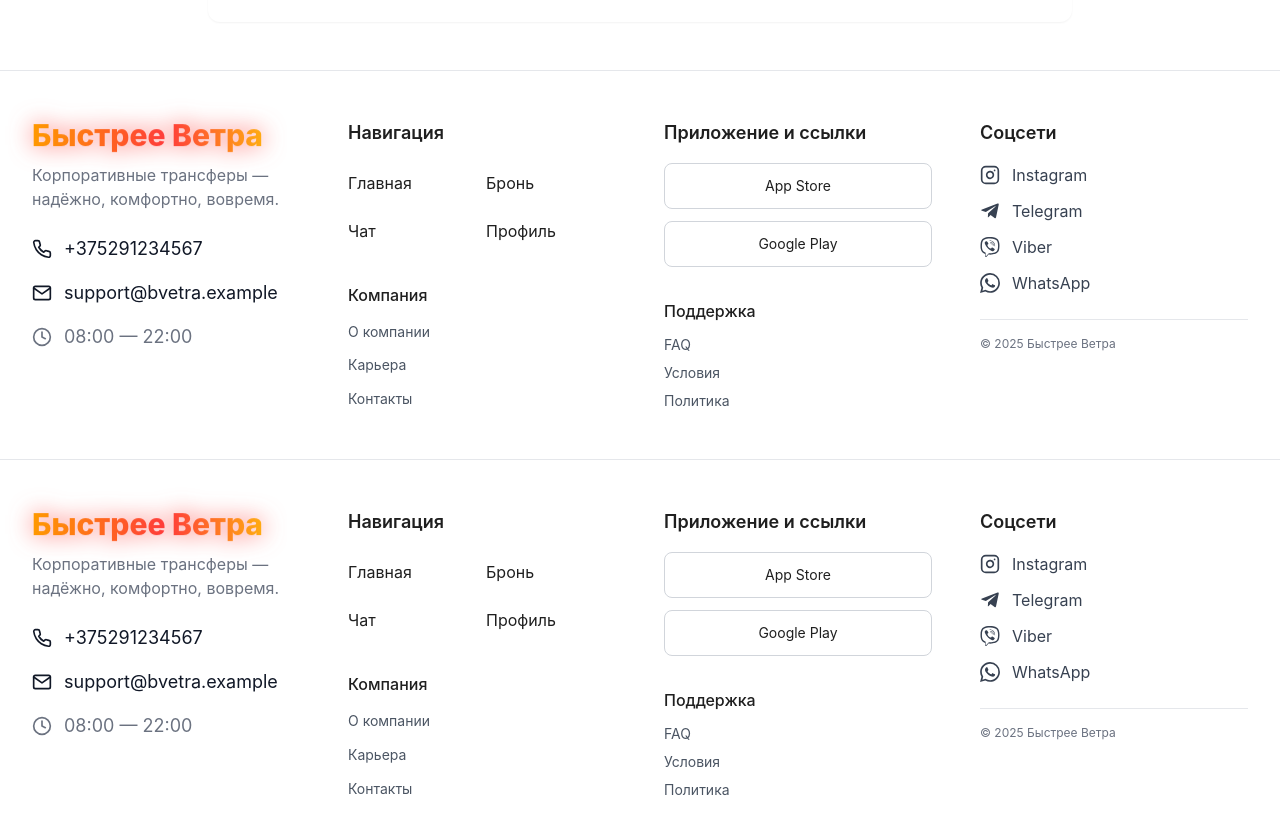
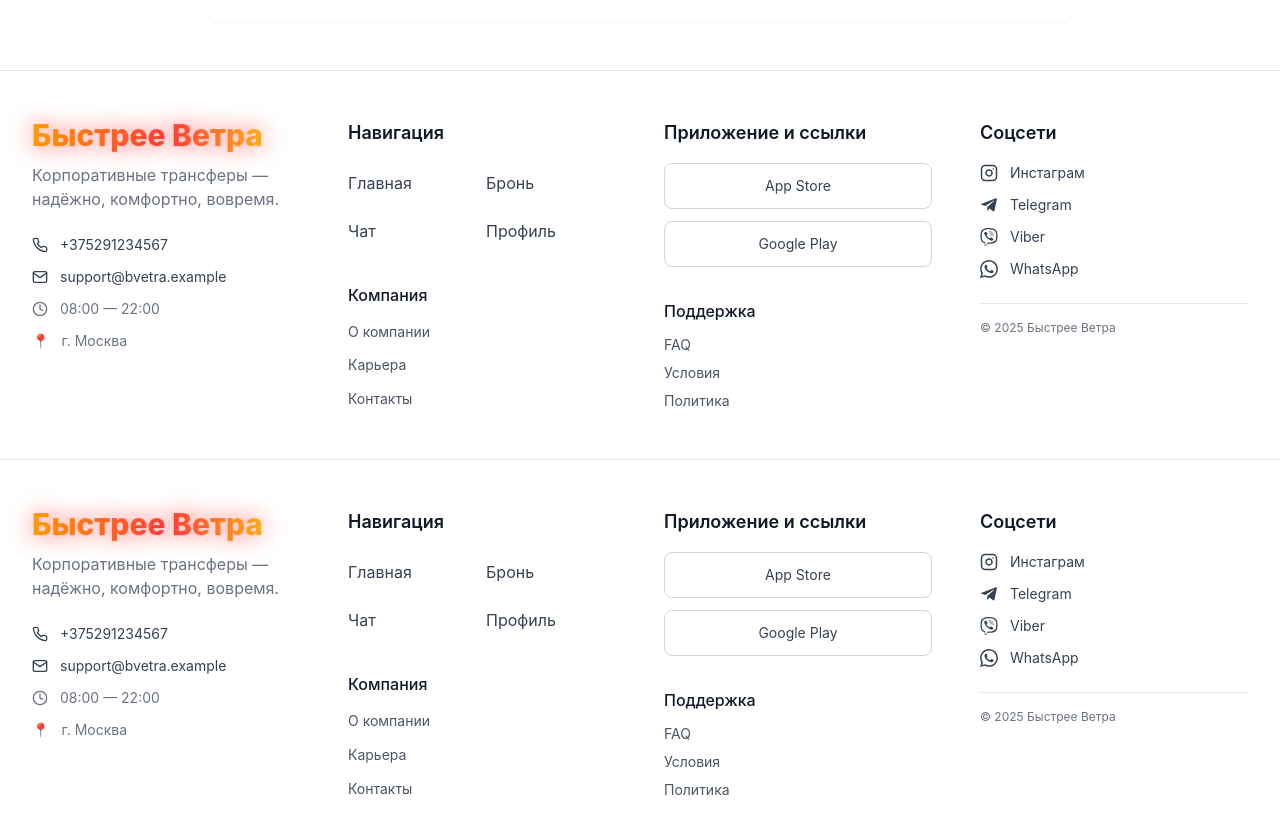
Before and after one commit to skufig/bvetra, a Next.js app: page /en/vacancies in a window 1280 px wide. Shown: the part 774-1608 px from the top of the page. Built offline with nearby package versions, Linux system fonts and the light colour scheme.

Commit message:
Update Footer.tsx

```diff
--- a/src/components/Footer.tsx
+++ b/src/components/Footer.tsx
@@ -1,6 +1,6 @@
 // src/components/Footer.tsx
 import React, { useEffect, useState } from 'react'
-import { FiPhone, FiMail, FiClock, FiInstagram } from 'react-icons/fi'
+import { FiPhone, FiMail, FiClock, FiInstagram, FiHome, FiMessageCircle, FiUser } from 'react-icons/fi'
 import { FaTelegramPlane } from 'react-icons/fa'
 import { SiViber, SiWhatsapp } from 'react-icons/si'
 import BookingModal from './BookingModal'
@@ -12,7 +12,8 @@ import BottomNav from './BottomNav'
 const CONTACT_INFO = {
   phone: '+375291234567',
   email: 'support@bvetra.example',
-  workHours: '08:00 — 22:00'
+  workHours: '08:00 — 22:00',
+  address: 'г. Москва'
 } as const
 
 const SOCIAL_LINKS = [
@@ -21,6 +22,21 @@ const SOCIAL_LINKS = [
   { icon: SiViber, name: 'Viber', href: '#' },
   { icon: SiWhatsapp, name: 'WhatsApp', href: '#' }
 ] as const
+
+const NAVIGATION_LINKS = {
+  ru: [
+    { label: 'Главная', icon: FiHome, action: 'home' },
+    { label: 'Бронь', action: 'booking' },
+    { label: 'Чат', icon: FiMessageCircle, action: 'chat' },
+    { label: 'Профиль', icon: FiUser, action: 'profile' }
+  ],
+  en: [
+    { label: 'Home', icon: FiHome, action: 'home' },
+    { label: 'Booking', action: 'booking' },
+    { label: 'Chat', icon: FiMessageCircle, action: 'chat' },
+    { label: 'Profile', icon: FiUser, action: 'profile' }
+  ]
+} as const
 
 const COMPANY_LINKS = {
   ru: ['О компании', 'Карьера', 'Контакты'],
@@ -57,11 +73,11 @@ export default function Footer({ langProp }: { langProp?: 'ru' | 'en' }) {
   const [openProfile, setOpenProfile] = useState(false)
 
   // Общие стили
-  const sectionTitle = "font-semibold mb-4 text-lg"
-  const linkStyle = "text-sm text-gray-600 hover:text-gray-900 dark:hover:text-white transition-colors"
-  const buttonStyle = "w-full text-left py-2 hover:underline transition-all"
+  const sectionTitle = "font-semibold mb-4 text-lg text-gray-900 dark:text-white"
+  const linkStyle = "text-sm text-gray-600 dark:text-gray-400 hover:text-gray-900 dark:hover:text-white transition-colors"
+  const buttonStyle = "w-full text-left py-2 hover:underline transition-all text-gray-700 dark:text-gray-300"
 
-  const handleNavigation = (action: 'home' | 'booking' | 'chat' | 'profile') => {
+  const handleNavigation = (action: string) => {
     switch (action) {
       case 'home':
         window.scrollTo({ top: 0, behavior: 'smooth' })
@@ -84,20 +100,20 @@ export default function Footer({ langProp }: { langProp?: 'ru' | 'en' }) {
         <div className="mx-auto max-w-7xl px-4 sm:px-6 lg:px-8 py-12">
           <div className="grid grid-cols-1 md:grid-cols-2 lg:grid-cols-4 gap-8 lg:gap-12">
 
-            {/* Branding & Contact */}
+            {/* Branding & Contact - ТОЛЬКО ОДИН РАЗ */}
             <div className="lg:col-span-1 space-y-6">
               <div>
-                <h2 className="font-extrabold text-2xl lg:text-3xl leading-tight text-transparent bg-clip-text fire-gradient animate-fire">
+                <h2 className="font-extrabold text-2xl lg:text-3xl leading-tight text-transparent bg-clip-text fire-gradient animate-fire mb-2">
                   Быстрее Ветра
                 </h2>
-                <p className="text-gray-500 dark:text-gray-400 mt-2 text-sm lg:text-base">
+                <p className="text-gray-500 dark:text-gray-400 text-sm lg:text-base leading-relaxed">
                   {isEn
                     ? 'Corporate transfers — reliable, comfortable, punctual.'
                     : 'Корпоративные трансферы — надёжно, комфортно, вовремя.'}
                 </p>
               </div>
 
-              <div className="space-y-4">
+              <div className="space-y-3">
                 <ContactItem
                   icon={FiPhone}
                   content={CONTACT_INFO.phone}
@@ -113,31 +129,34 @@ export default function Footer({ langProp }: { langProp?: 'ru' | 'en' }) {
                   content={CONTACT_INFO.workHours}
                   isMuted
                 />
+                <div className="flex items-center gap-3 text-gray-500 dark:text-gray-400">
+                  <span className="text-sm">📍</span>
+                  <span className="text-sm">{CONTACT_INFO.address}</span>
+                </div>
               </div>
             </div>
 
-            {/* Navigation */}
+            {/* Navigation - ТОЛЬКО ОДИН РАЗ */}
             <div className="space-y-8">
               <div>
                 <h4 className={sectionTitle}>{isEn ? 'Navigation' : 'Навигация'}</h4>
                 <div className="grid grid-cols-2 gap-2">
-                  <button onClick={() => handleNavigation('home')} className={buttonStyle}>
-                    {isEn ? 'Home' : 'Главная'}
-                  </button>
-                  <button onClick={() => handleNavigation('booking')} className={buttonStyle}>
-                    {isEn ? 'Booking' : 'Бронь'}
-                  </button>
-                  <button onClick={() => handleNavigation('chat')} className={buttonStyle}>
-                    {isEn ? 'Chat' : 'Чат'}
-                  </button>
-                  <button onClick={() => handleNavigation('profile')} className={buttonStyle}>
-                    {isEn ? 'Profile' : 'Профиль'}
-                  </button>
+                  {NAVIGATION_LINKS[lang].map((item, index) => (
+                    <button
+                      key={index}
+                      onClick={() => handleNavigation(item.action)}
+                      className={buttonStyle}
+                    >
+                      {item.label}
+                    </button>
+                  ))}
                 </div>
               </div>
 
               <div>
-                <h5 className="font-medium mb-3">{isEn ? 'Company' : 'Компания'}</h5>
+                <h5 className="font-medium mb-3 text-gray-900 dark:text-white">
+                  {isEn ? 'Company' : 'Компания'}
+                </h5>
                 <ul className="space-y-2">
                   {COMPANY_LINKS[lang].map((link, index) => (
                     <li key={index}>
@@ -148,22 +167,24 @@ export default function Footer({ langProp }: { langProp?: 'ru' | 'en' }) {
               </div>
             </div>
 
-            {/* App & Support */}
+            {/* App & Support - ТОЛЬКО ОДИН РАЗ */}
             <div className="space-y-8">
               <div>
                 <h4 className={sectionTitle}>{isEn ? 'App & Links' : 'Приложение и ссылки'}</h4>
                 <div className="flex flex-col gap-3 max-w-xs">
-                  <button className="px-4 py-3 rounded-lg border border-gray-300 dark:border-gray-600 hover:border-gray-400 dark:hover:border-gray-500 transition-colors text-sm">
+                  <button className="px-4 py-3 rounded-lg border border-gray-300 dark:border-gray-600 hover:border-gray-400 dark:hover:border-gray-500 transition-colors text-sm text-gray-700 dark:text-gray-300 hover:bg-gray-50 dark:hover:bg-gray-800">
                     App Store
                   </button>
-                  <button className="px-4 py-3 rounded-lg border border-gray-300 dark:border-gray-600 hover:border-gray-400 dark:hover:border-gray-500 transition-colors text-sm">
+                  <button className="px-4 py-3 rounded-lg border border-gray-300 dark:border-gray-600 hover:border-gray-400 dark:hover:border-gray-500 transition-colors text-sm text-gray-700 dark:text-gray-300 hover:bg-gray-50 dark:hover:bg-gray-800">
                     Google Play
                   </button>
                 </div>
               </div>
 
               <div>
-                <h5 className="font-medium mb-3">{isEn ? 'Support' : 'Поддержка'}</h5>
+                <h5 className="font-medium mb-3 text-gray-900 dark:text-white">
+                  {isEn ? 'Support' : 'Поддержка'}
+                </h5>
                 <div className="space-y-2">
                   {SUPPORT_LINKS[lang].map((link, index) => (
                     <div key={index} className={linkStyle}>{link}</div>
@@ -172,7 +193,7 @@ export default function Footer({ langProp }: { langProp?: 'ru' | 'en' }) {
               </div>
             </div>
 
-            {/* Social Links */}
+            {/* Social Links - ТОЛЬКО ОДИН РАЗ */}
             <div className="space-y-6">
               <div>
                 <h4 className={sectionTitle}>{isEn ? 'Social' : 'Соцсети'}</h4>
@@ -183,11 +204,13 @@ export default function Footer({ langProp }: { langProp?: 'ru' | 'en' }) {
                       icon={social.icon}
                       name={social.name}
                       href={social.href}
+                      lang={lang}
                     />
                   ))}
                 </div>
               </div>
 
+              {/* Копирайт - ТОЛЬКО ОДИН РАЗ В КОНЦЕ */}
               <div className="text-xs text-gray-500 dark:text-gray-400 pt-4 border-t dark:border-gray-800">
                 © {new Date().getFullYear()} Быстрее Ветра
               </div>
@@ -219,16 +242,16 @@ interface ContactItemProps {
 }
 
 function ContactItem({ icon: Icon, content, href, isMuted = false }: ContactItemProps) {
-  const className = `flex items-center gap-3 text-lg ${
+  const className = `flex items-center gap-3 text-sm ${
     isMuted
       ? 'text-gray-500 dark:text-gray-400'
-      : 'text-gray-900 dark:text-white hover:underline'
+      : 'text-gray-700 dark:text-gray-300 hover:text-gray-900 dark:hover:text-white hover:underline'
   }`
 
   const contentElement = (
     <>
-      <Icon size={20} />
-      <span className="text-base lg:text-lg">{content}</span>
+      <Icon size={16} />
+      <span>{content}</span>
     </>
   )
 
@@ -251,9 +274,11 @@ interface SocialLinkProps {
   icon: React.ElementType
   name: string
   href: string
+  lang: 'ru' | 'en'
 }
 
-function SocialLink({ icon: Icon, name, href }: SocialLinkProps) {
+function SocialLink({ icon: Icon, name, href, lang }: SocialLinkProps) {
+  const displayName = lang === 'ru' && name === 'Instagram' ? 'Инстаграм' : name
   return (
     <a
       href={href}
@@ -261,8 +286,8 @@ function SocialLink({ icon: Icon, name, href }: SocialLinkProps) {
       rel="noopener noreferrer"
       className="flex items-center gap-3 text-gray-700 dark:text-gray-300 hover:text-gray-900 dark:hover:text-white transition-colors group"
     >
-      <Icon size={20} className="group-hover:scale-110 transition-transform" />
-      <span className="text-base">{name}</span>
+      <Icon size={18} className="group-hover:scale-110 transition-transform" />
+      <span className="text-sm">{displayName}</span>
     </a>
   )
 }
```
